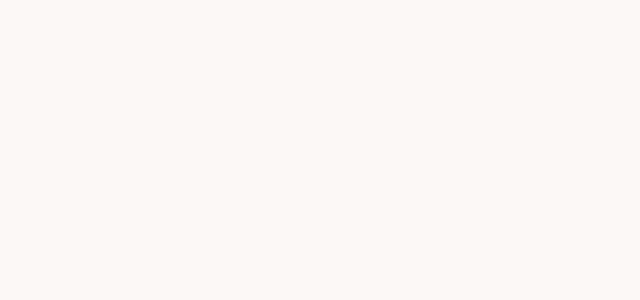
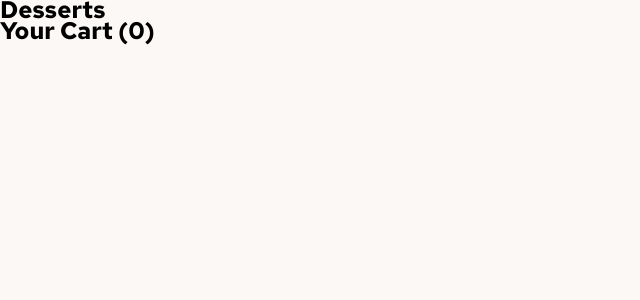
Before and after one commit to g-akca/product-list-with-cart, a React (Vite) app: page / in a window 1280 px wide. Shown: the top 300 px of the page, without its empty margins (0-640 px from the left). Built offline with nearby package versions, Linux system fonts and the light colour scheme.

Commit message:
Create main components

```diff
--- a/src/App.jsx
+++ b/src/App.jsx
@@ -1,10 +1,13 @@
-import './App.css'
+import ProductSection from './components/ProductSection';
+import CartSection from "./components/CartSection";
+import './App.css';
 
 function App() {
   return (
-    <>
-
-    </>
+    <main>
+      <ProductSection />
+      <CartSection />
+    </main>
   )
 }
 
--- /dev/null
+++ b/src/components/CartSection.jsx
@@ -0,0 +1,9 @@
+function CartSection() {
+  return (
+    <section className="cart-section">
+      <h2>Your Cart (0)</h2>
+    </section>
+  )
+}
+
+export default CartSection;
--- /dev/null
+++ b/src/components/ProductItem.jsx
@@ -0,0 +1,8 @@
+function ProductItem() {
+  return (
+    <section className="product-item">
+    </section>
+  )
+}
+
+export default ProductItem;
--- /dev/null
+++ b/src/components/ProductList.jsx
@@ -0,0 +1,19 @@
+import ProductItem from "./ProductItem";
+
+function ProductList() {
+  return (
+    <section className="product-list">
+      <ProductItem />
+      <ProductItem />
+      <ProductItem />
+      <ProductItem />
+      <ProductItem />
+      <ProductItem />
+      <ProductItem />
+      <ProductItem />
+      <ProductItem />
+    </section>
+  )
+}
+
+export default ProductList;
--- /dev/null
+++ b/src/components/ProductSection.jsx
@@ -0,0 +1,13 @@
+import ProductList from "./ProductList";
+
+function ProductSection() {
+  return (
+    <section className="product-section">
+      <h1>Desserts</h1>
+
+      <ProductList />
+    </section>
+  )
+}
+
+export default ProductSection;
--- a/src/index.css
+++ b/src/index.css
@@ -24,7 +24,7 @@
 
   font-family: "Red Hat Text", Helvetica, Arial, sans-serif;
   font-size: 16px;
-  line-height: 100%;
+  line-height: 130%;
   font-weight: 400;
 
   background-color: var(--rose-50);
```
